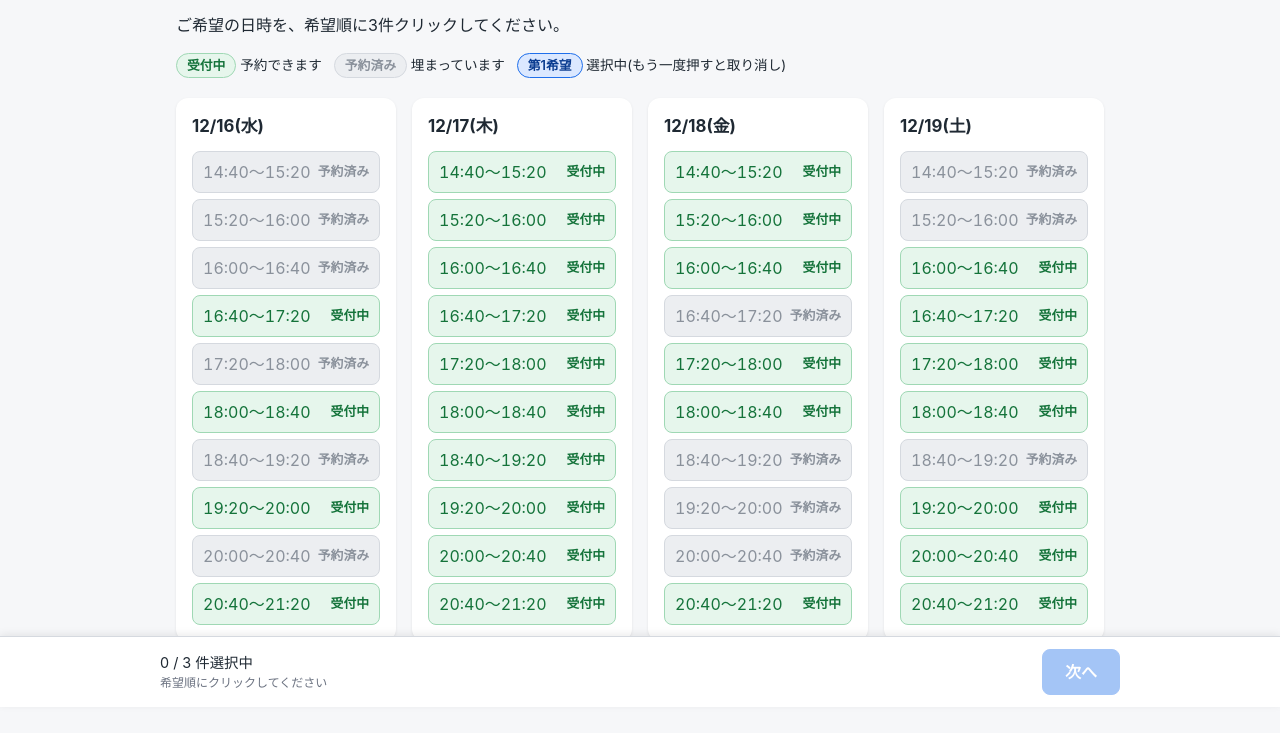
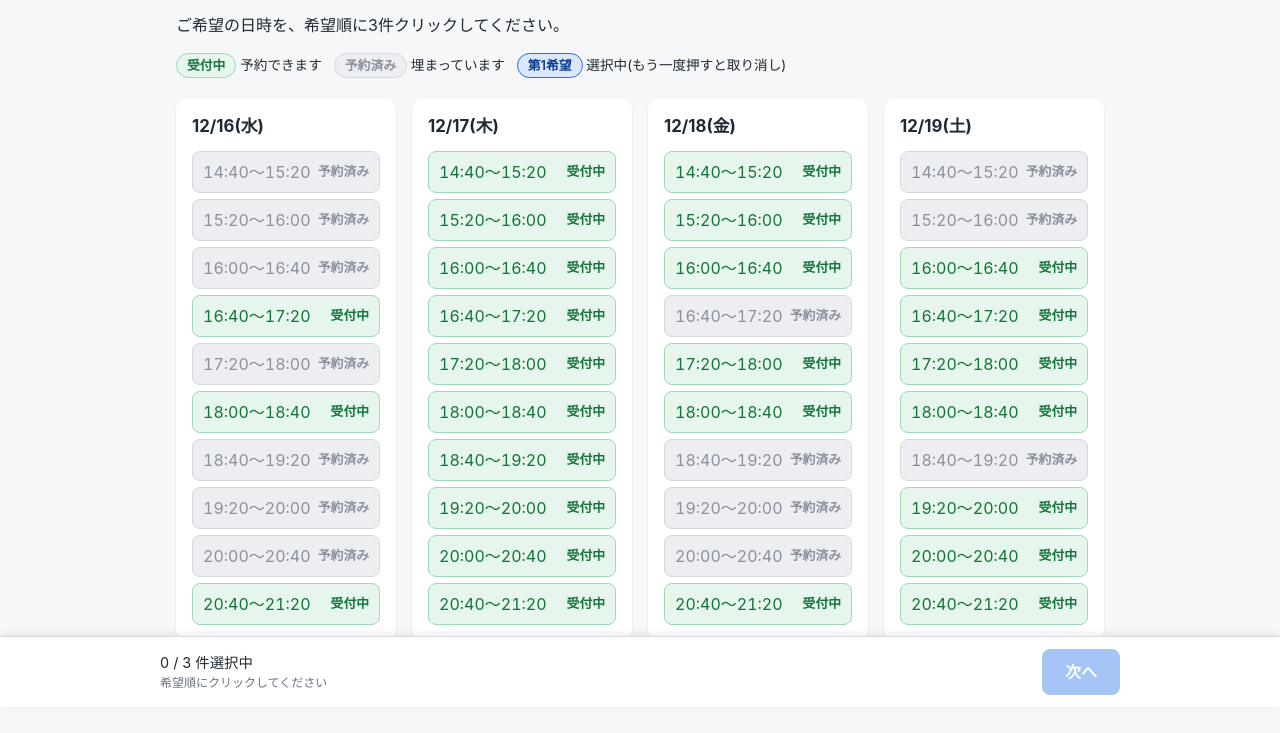
Before and after one commit to ipsim26/reception-2026winter, a plain HTML site: page index.html in a window 1280 px wide. Shown: the part 93-826 px from the top of the page. Drawn offline with Linux system fonts and the light colour scheme.

Commit message:
12/16 19:20の枠を予約済みに追加
Co-Authored-By: Claude Sonnet 5.5 <noreply@anthropic.com>

```diff
--- a/index.html
+++ b/index.html
@@ -200,6 +200,7 @@
     "12-16 16:00",
     "12-16 17:20",
     "12-16 18:40",
+    "12-16 19:20",
     "12-16 20:00",
     "12-18 16:40",
     "12-18 18:40",
```
